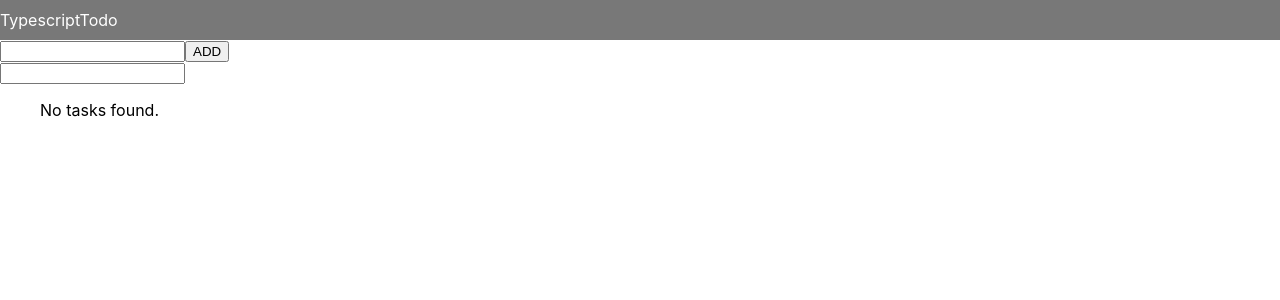
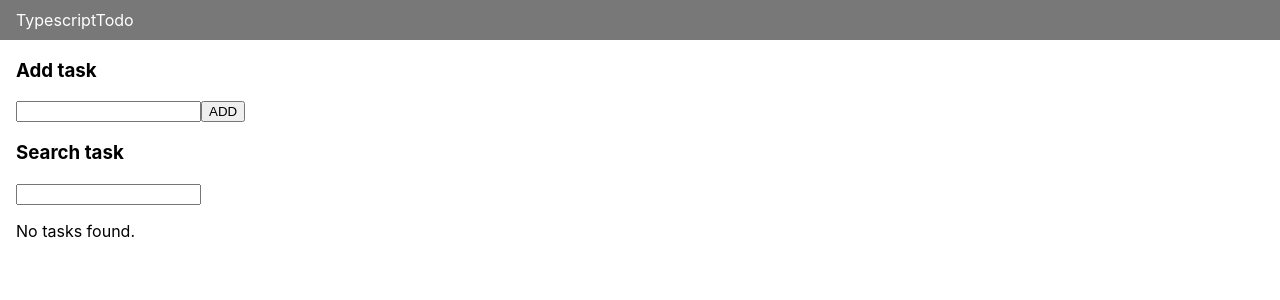
Before and after one commit to keento0809/Todo_typescript_ver, a React (Create React App) app: page / in a window 1280 px wide. Shown: the top 300 px of the page. Built offline with nearby package versions, Linux system fonts and the light colour scheme.

Commit message:
Fix style a little

```diff
--- a/src/components/Tasks/TaskForm.tsx
+++ b/src/components/Tasks/TaskForm.tsx
@@ -39,6 +39,7 @@ const TaskForm = () => {
 
   return (
     <form onSubmit={handleSubmit}>
+      <h3>Add task</h3>
       <input type="text" ref={taskInputRef} style={{ outline: "none" }} />
       <button>ADD</button>
     </form>
--- a/src/components/Tasks/Tasks.tsx
+++ b/src/components/Tasks/Tasks.tsx
@@ -1,13 +1,11 @@
 import React from "react";
 import TaskForm from "./TaskForm";
-import SearchTask from "./SearchTask";
 import TasksList from "./TasksList";
 
 const Tasks = () => {
   return (
-    <div>
+    <div style={{ paddingLeft: "1rem" }}>
       <TaskForm />
-      {/* <SearchTask /> */}
       <TasksList />
     </div>
   );
--- a/src/components/Tasks/TasksList.tsx
+++ b/src/components/Tasks/TasksList.tsx
@@ -62,6 +62,7 @@ const TasksList = () => {
   return (
     <Fragment>
       <div>
+        <h3>Search task</h3>
         <input
           type="text"
           ref={searchInputRef}
@@ -69,7 +70,7 @@ const TasksList = () => {
           onChange={handleCheckSearchWord}
         />
       </div>
-      <ul style={{ listStyle: "none" }}>
+      <ul style={{ listStyle: "none", paddingLeft: 0 }}>
         {tasksDisplayed.length === 0 && <p>No tasks found.</p>}
         {/* original code */}
         {/* {taskCtx.tasks.map((task, index) => { */}
@@ -91,7 +92,10 @@ const TasksList = () => {
                 )}
               </div>
               <span>{task.dueDate}</span>
-              <span onClick={handleDeleteTask.bind(null, task.content)}>
+              <span
+                onClick={handleDeleteTask.bind(null, task.content)}
+                style={{ cursor: "pointer" }}
+              >
                 {"🗑"}
               </span>
               <span
--- a/src/layouts/MainHeader.tsx
+++ b/src/layouts/MainHeader.tsx
@@ -10,7 +10,9 @@ const MainHeader = () => {
         lineHeight: "40px",
       }}
     >
-      TypescriptTodo
+      <div className="" style={{ paddingLeft: "1rem" }}>
+        TypescriptTodo
+      </div>
     </header>
   );
 };
```
Also changed, not shown: src/components/Tasks/SearchTask.tsx (deleted, +0 -22 lines).
